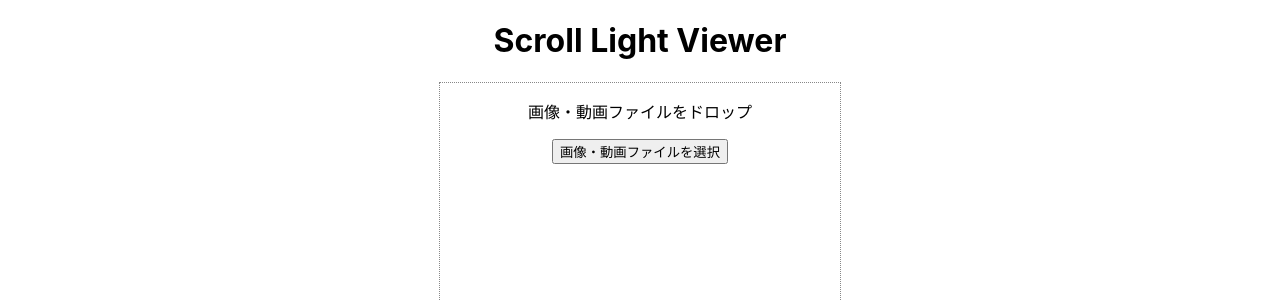
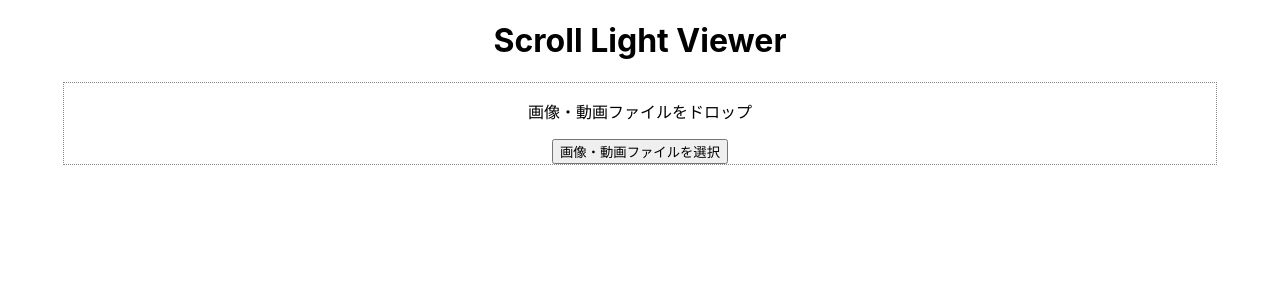
Before and after one commit to towa1204/scroll-light-viewer, a React (Create React App) app: page / in a window 1280 px wide. Shown: the top 300 px of the page. Built offline with nearby package versions, Linux system fonts and the light colour scheme.

Commit message:
ドラッグ&ドロップエリアの中に画像を埋め込むよう変更

```diff
--- a/src/App.tsx
+++ b/src/App.tsx
@@ -1,5 +1,5 @@
 /* eslint-disable react/jsx-props-no-spreading */
-import React, { useState } from 'react';
+import React, { ReactNode, useState } from 'react';
 import { useDropzone } from 'react-dropzone';
 import './App.css';
 
@@ -21,15 +21,22 @@ const App = () => {
   };
 
   return (
-    <div className="App">
+    <div className="App" style={{ height: '100%' }}>
       <h1>Scroll Light Viewer</h1>
-      <InputFilesArea appendFiles={appendFiles} />
-      <ViewFiles files={files} />
+      <InputFilesArea appendFiles={appendFiles}>
+        <ViewFiles files={files} />
+      </InputFilesArea>
     </div>
   );
 };
 
-const InputFilesArea = ({ appendFiles }: { appendFiles: (acceptedFiles: File[]) => void }) => {
+const InputFilesArea = ({
+  appendFiles,
+  children,
+}: {
+  appendFiles: (acceptedFiles: File[]) => void;
+  children: ReactNode;
+}) => {
   const { getRootProps, getInputProps, isDragActive, open } = useDropzone({
     accept: {
       'image/png': ['.png'],
@@ -44,14 +51,14 @@ const InputFilesArea = ({ appendFiles }: { appendFiles: (acceptedFiles: File[])
   });
 
   const borderNormalStyle = {
-    width: 400,
-    height: 300,
+    width: '90%',
+    height: '100%',
     margin: '0 auto',
     border: '1px dotted #888',
   };
   const borderDragStyle = {
-    width: 400,
-    height: 300,
+    width: '90%',
+    height: '100%',
     margin: '0 auto',
     border: '1px solid #00f',
     transition: 'border .5s ease-in-out',
@@ -66,21 +73,17 @@ const InputFilesArea = ({ appendFiles }: { appendFiles: (acceptedFiles: File[])
       <button type="button" onClick={open}>
         画像・動画ファイルを選択
       </button>
+      {children}
     </div>
   );
 };
 
-const viewStyle = {
-  maxWidth: '100%',
-  maxHeight: '100vh',
-};
+const ViewFiles = ({ files }: { files: Array<MediaFile> }) => {
+  const viewStyle = {
+    maxWidth: '100%',
+    maxHeight: '100vh',
+  };
 
-const viewer = {
-  width: '80%',
-  margin: '0 auto',
-};
-
-const ViewFiles = ({ files }: { files: Array<MediaFile> }) => {
   const listFiles = files.map((file) => {
     if (file.type === 'video/mp4') {
       // file.nameをkeyにするのはあまりよくない気がしてる
@@ -96,8 +99,9 @@ const ViewFiles = ({ files }: { files: Array<MediaFile> }) => {
       </div>
     );
   });
+
   return (
-    <div id="viewer" style={viewer}>
+    <div id="viewer" style={{ width: '80%', margin: '0 auto' }}>
       {listFiles}
     </div>
   );
```
